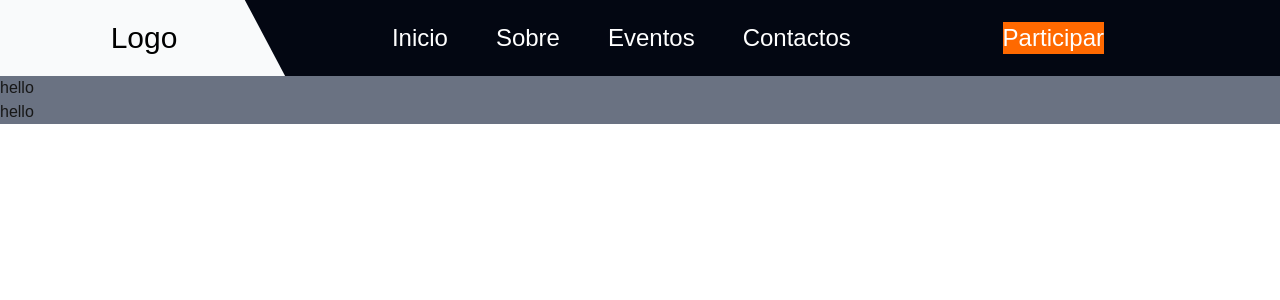
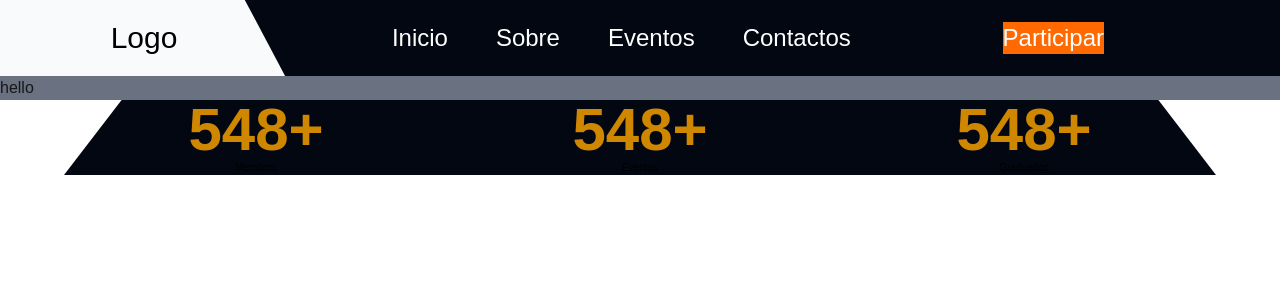
Before and after one commit to JanuarioMacuacua/Bitcoin-Famba-Frontend, a Next.js app: page / in a window 1280 px wide. Shown: the top 300 px of the page. Built offline with nearby package versions, Linux system fonts and the light colour scheme.

Commit message:
feat: adicionar componente de login

```diff
--- a/app/components/Footer/Footer.tsx
+++ b/app/components/Footer/Footer.tsx
@@ -1,9 +1,23 @@
 import React from 'react'
-
+import FooterCount from './FooterCount'
 export default function Footer() {
     return (
-        <div className='bg-gray-500'>
-                hello
+        <footer className='w-screen flex flex-row items-center justify-center '>
+            <div className='clip-footer  w-[calc(100%-10%)] md:bg-gray-950 flex justify-around text-yellow-600 '>
+                <div className='text-center'>
+                    <FooterCount alvo={800} velocidade={10}/>
+                    <p className='text-black text-[10px]'>Membros</p>
+                </div>
+                <div className='text-center'>
+                    <FooterCount alvo={800} velocidade={10}/>
+                    <p className='text-black text-[10px]'>Eventos</p>
+                </div>
+                <div className='text-center'>
+                    <FooterCount alvo={800} velocidade={10}/>
+                    <p className='text-black text-[10px]'>Graduados</p>
+                </div>
+
         </div>
+        </footer>
     )
 }
--- /dev/null
+++ b/app/components/Footer/FooterCount.tsx
@@ -0,0 +1,44 @@
+"use client";
+
+import React, { useEffect, useState } from "react";
+
+interface FooterCountProps {
+  alvo: number;
+  velocidade?: number; // opcional, valor padrão definido abaixo
+}
+
+const FooterCount: React.FC<FooterCountProps> = ({ alvo, velocidade = 1000 }) => {
+  const [time, setTime] = useState(0);
+
+  useEffect(() => {
+    let intervaloId: NodeJS.Timeout;
+
+    intervaloId = setInterval(() => {
+      setTime((prevTime) => {
+        if (alvo === 0) {
+          clearInterval(intervaloId);
+          return 0;
+        }
+
+        const novoTempo = prevTime + 1;
+
+        if (novoTempo >= alvo) {
+          clearInterval(intervaloId);
+          return alvo;
+        }
+
+        return novoTempo;
+      });
+    }, velocidade);
+
+    return () => clearInterval(intervaloId);
+  }, [alvo, velocidade]);
+
+  return (
+    <div>
+      <h1 className=" text-4xl md:text-6xl font-bold"> {time}+</h1>
+    </div>
+  );
+};
+
+export default FooterCount;
--- a/app/globals.css
+++ b/app/globals.css
@@ -28,4 +28,10 @@ body {
  .clip-logo{
     clip-path: polygon(0 0, 85% 0, 99% 100%, 0% 100%);
   }
+
 }
+@media  (min-width: 765px) {
+    .clip-footer{
+    clip-path: polygon(5% 0, 95% 0, 100% 100%, 0% 100%);
+  }
+}
```
